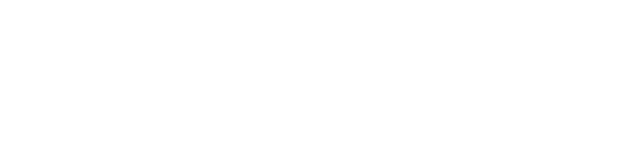
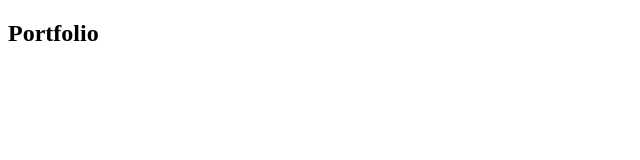
Before and after one commit to amarsarkar007/amarsarkar007.github.io, a plain HTML site: page index.html in a window 1280 px wide. Shown: the whole page, without its empty margins (0-640 px from the left). Drawn offline with Linux system fonts and the light colour scheme.

Commit message:
initial commit

```diff
--- a/index.html
+++ b/index.html
@@ -7,6 +7,7 @@
     <title>Document</title>
 </head>
 <body>
-
+    <h2>Portfolio
+    </h2>
 </body>
 </html>
```
